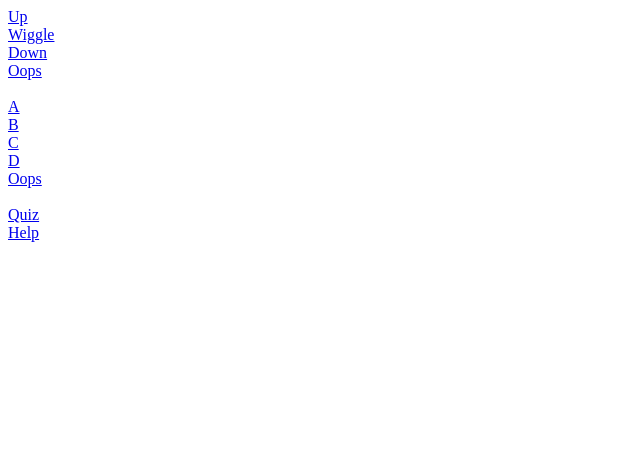
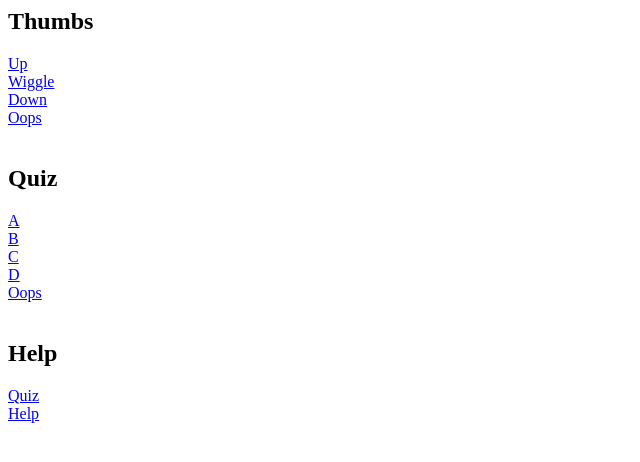
Before and after one commit to csmith1188/formbar, a Flask app: page /tutd in a window 1280 px wide. Shown: the top 462 px of the page, without its empty margins (0-640 px from the left). Run offline with Flask 2, Linux system fonts and the light colour scheme.

Commit message:
Littel Bug fixes, like Adding Headeres to the TUTD rental and line breaks in the settings. Also added formBarStart.sh for future use with github updates and pulling.

```diff
--- a/templates/settings.html
+++ b/templates/settings.html
@@ -35,6 +35,7 @@
     <input type="radio" name="quizlet" value="3"><input type="text" name="qdAnswer"><br>
   </form>
   </div>
+  <br>
   <div>
         <table border= 1>
             <tr>
@@ -74,6 +75,7 @@
             </tr>
         </table>
     </div>
+      <br>
       <div>
         <table border= 1>
             <tr><td><a href="/settings?mode=thumbs">Thumbs</a></td></tr>
@@ -86,6 +88,7 @@
             <tr><td><a href="/settings?mode=blockchest">blockchest</a></td></tr>
         </table>
     </div>
+      <br>
   <div>
         <table border= 1>
             <tr><td colspan=2><b>Settings</b></td></tr>
--- a/templates/thumbsrental.html
+++ b/templates/thumbsrental.html
@@ -3,15 +3,18 @@
         <title>Thumbspanel Rental</title>
     </head>
     <body>
+      <h2>Thumbs</h2>
         <a href="/tutd?thumb=up">Up</a><br>
         <a href="/tutd?thumb=wiggle">Wiggle</a><br>
         <a href="/tutd?thumb=down">Down</a><br>
         <a href="/tutd?thumb=oops">Oops</a><br><br>
+      <h2>Quiz</h2>
         <a href="/survey?vote=a">A</a><br>
         <a href="/survey?vote=b">B</a><br>
         <a href="/survey?vote=c">C</a><br>
         <a href="/survey?vote=d">D</a><br>
         <a href="/survey?vote=oops">Oops</a><br><br>
+      <h2>Help</h2>
         <a href="/quiz">Quiz</a><br>
         <a href="/help">Help</a><br>
     </body>
```
Also changed, not shown: templates/help.html (line endings or trailing spaces), 1 other file.
